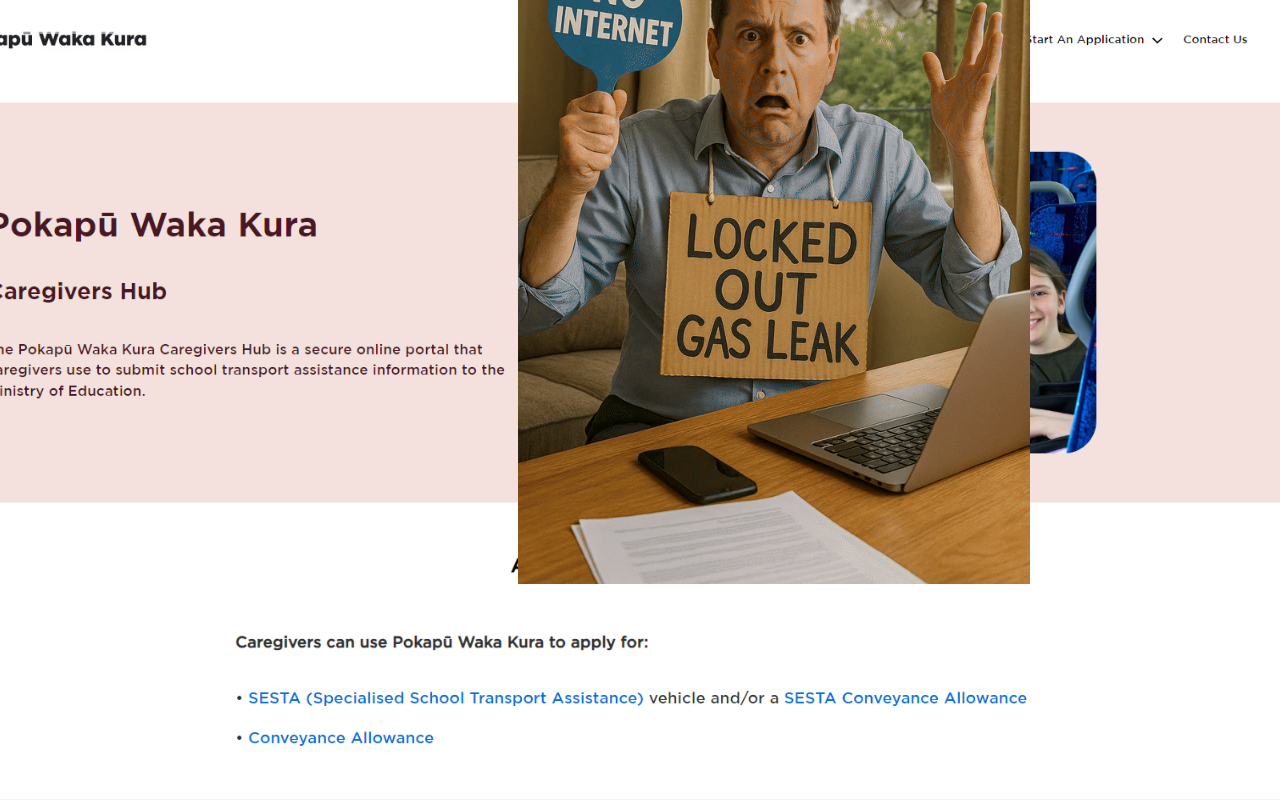
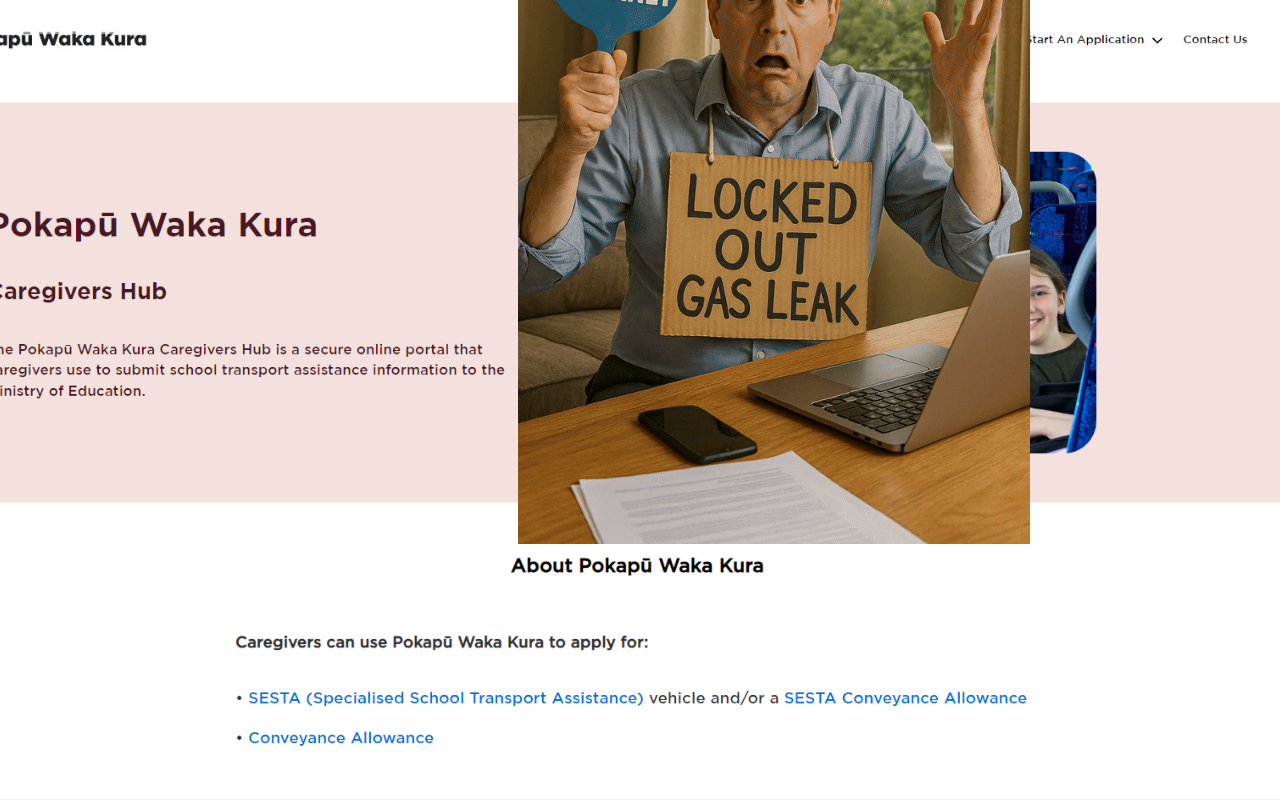
Before and after one commit to sthayalan/testenvrefresh, a plain HTML site: page wfh.html in a window 1280 px wide. Drawn offline with Linux system fonts and the light colour scheme.

Commit message:
Update wfh.html

```diff
--- a/wfh.html
+++ b/wfh.html
@@ -27,8 +27,8 @@
       right: 250px;
       width: 40vw;
       max-width: 650px;
-      height: 20vh;
-      max-height: 325px;
+      height: 10vh;
+      max-height: 100px;
       display: flex;
       align-items: center;
       justify-content: center;
```
